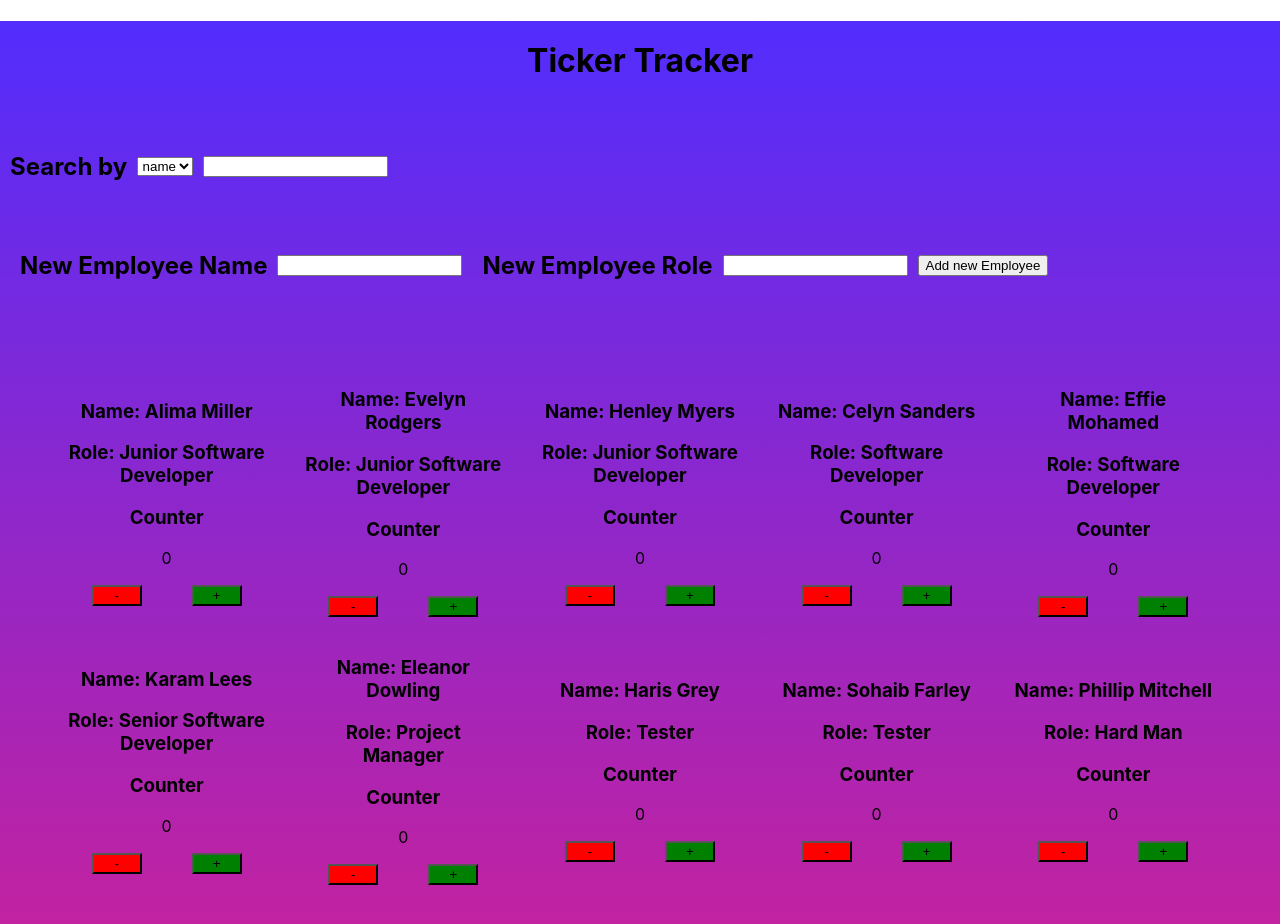
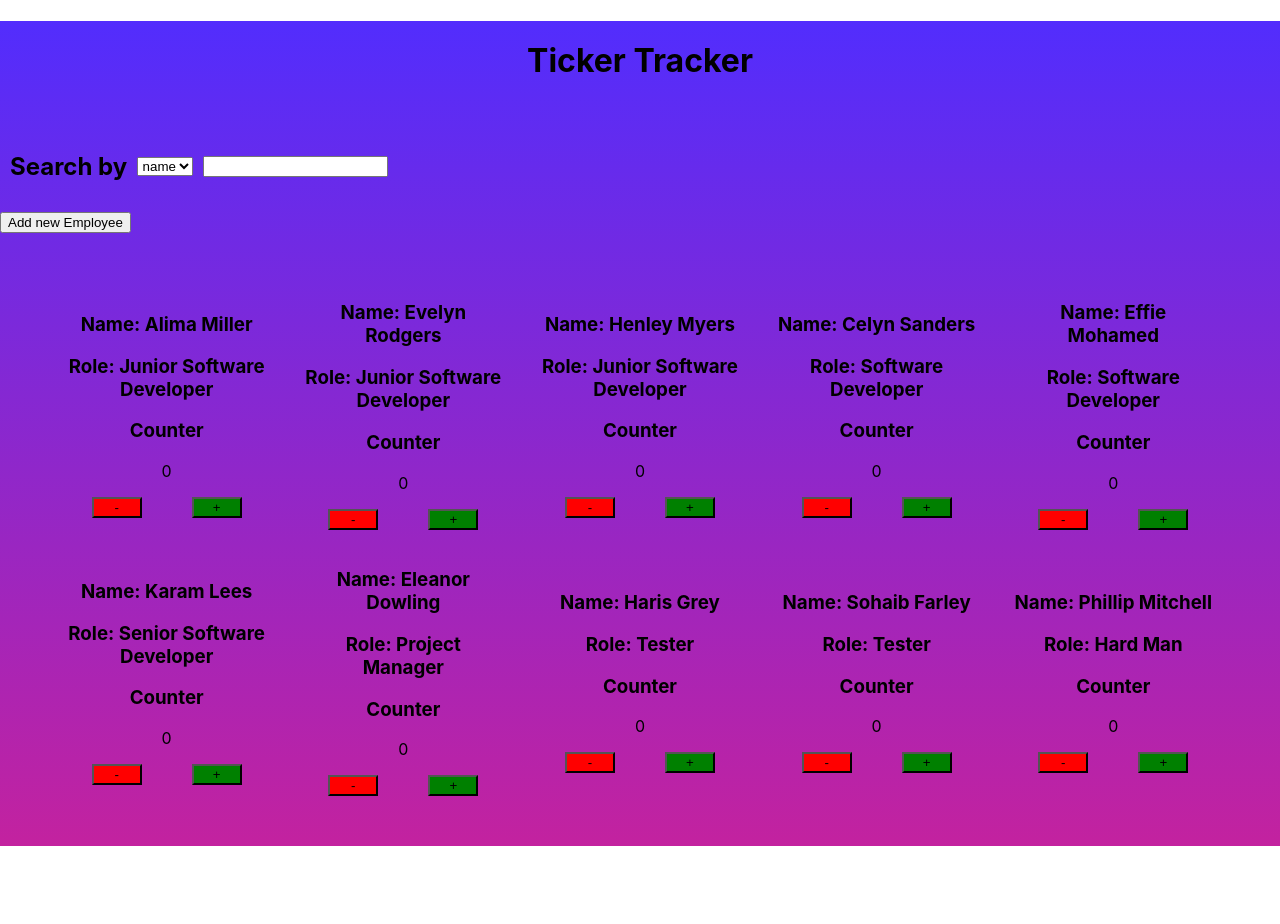
Before and after one commit to ABaldwin1999/ticket-tracker, a React (Create React App) app: page / in a window 1280 px wide. Shown: the top 924 px of the page. After the commit the page ends 846 px from the top, so only its background shows below. Built offline with nearby package versions, Linux system fonts and the light colour scheme.

Commit message:
functions added as props

```diff
--- a/src/components/Card/Card.jsx
+++ b/src/components/Card/Card.jsx
@@ -2,10 +2,18 @@ import React from "react";
 import "./Card.scss";
 import { useState } from "react";
 import Counter from "../Counter/Counter";
+import NewEmployeeForm from "../NewEmployeeForm/NewEmployeeForm";
+import TickerButton from "../TickerButton/TickerButton";
+import SearchBar from "../SearchBar/SearchBar";
 
 const Card = (props) => {
   const { teamArr } = props;
   const [newArr, setNewArr] = useState(teamArr);
+  const [showNewEmployeeForm, setShowNewEmployeeForm] = useState(false);
+
+  const toggleNewEmployeeForm = ()=>{
+    setShowNewEmployeeForm(!showNewEmployeeForm);
+  }
 
   const addNewEmployee = () => {
     const newEmployeeName = document.getElementById("newEmployeeName");
@@ -35,11 +43,11 @@ const Card = (props) => {
       let matchingEmployee =[];
       if(searchSelector.value==="name"){
         matchingEmployee = newArr.filter((team) => (
-        team.name.includes(searchEmployee.value)));
+        team.name.toLowerCase().includes(searchEmployee.value.toLowerCase())));
       }
       else{
         matchingEmployee = newArr.filter((team) => (
-          team.role.includes(searchEmployee.value)));
+          team.role.toLowerCase().includes(searchEmployee.value.toLowerCase())));
       }
     setNewArr(matchingEmployee);
   }
@@ -54,27 +62,9 @@ const Card = (props) => {
 
   return (
     <div>
-      <div className="searchBar">
-        <h2>Search by</h2>
-        <select id="searchSelector">
-          <option value="name">name</option>
-          <option value="role">role</option>
-        </select>
-        <input onInput={searchCards} id="searchEmployees" type="text" />
-      </div>
-      <div className="createNewEmployeeBar">
-        <div className="newEmployee">
-          <h2>New Employee Name</h2>
-          <input id="newEmployeeName" type="text" />
-        </div>
-        <div className="newEmployee">
-          <h2>New Employee Role</h2>
-          <input id="newEmployeeRole" type="text" />
-        </div>
-        <div onClick={addNewEmployee}>
-          <button>Add new Employee</button>
-        </div>
-      </div>
+      <SearchBar searchCards={searchCards}/>
+      <TickerButton className="formButton" buttonText ="Add new Employee" clickEvent ={toggleNewEmployeeForm} />
+      {showNewEmployeeForm && <NewEmployeeForm addNewEmployee={addNewEmployee}/>}
       <div className="cards">{cardListJSX}</div>
     </div>
   );
--- a/src/components/Counter/Counter.jsx
+++ b/src/components/Counter/Counter.jsx
@@ -23,13 +23,8 @@ const Counter = () => {
         <h3 className='Counter_items'>Counter</h3>
         <p className='Counter_items'>{counter}</p>
         <div className='buttonBox'>
-          <div onClick={handleDecrement}>
-          <TickerButton buttonStyle ="red" increment ="-"/>
-          </div>
-          <div onClick={handleIncrement}>
-          <TickerButton buttonStyle ="green" increment ="+"/>
-          </div>
-
+          <TickerButton buttonStyle ="red" buttonText ="-" clickEvent={handleDecrement}/>
+          <TickerButton buttonStyle ="green" buttonText ="+" clickEvent={handleIncrement}/>
         </div>
     </div>
   )
--- /dev/null
+++ b/src/components/NewEmployeeForm/NewEmployeeForm.jsx
@@ -0,0 +1,24 @@
+import React from "react";
+import TickerButton from "../TickerButton/TickerButton";
+
+
+const NewEmployeeForm = ({addNewEmployee}) => {
+
+  return (
+      <div className="createNewEmployeeBar">
+        <div className="newEmployee">
+          <h2>New Employee Name</h2>
+          <input id="newEmployeeName" type="text" />
+        </div>
+        <div className="newEmployee">
+          <h2>New Employee Role</h2>
+          <input id="newEmployeeRole" type="text" />
+        </div>
+        <TickerButton className="formButton" clickEvent={addNewEmployee} buttonText="Add new Employee"/>
+
+      </div>
+
+  );
+};
+
+export default NewEmployeeForm;
--- /dev/null
+++ b/src/components/SearchBar/SearchBar.jsx
@@ -0,0 +1,18 @@
+import React from 'react';
+
+
+const SearchBar = (props) => {
+  const {searchCards} = props;
+  return (
+    <div className="searchBar">
+    <h2>Search by</h2>
+    <select id="searchSelector">
+      <option value="name">name</option>
+      <option value="role">role</option>
+    </select>
+    <input onInput={searchCards} id="searchEmployees" type="text" />
+  </div>
+  )
+}
+
+export default SearchBar;
--- a/src/components/TickerButton/TickerButton.jsx
+++ b/src/components/TickerButton/TickerButton.jsx
@@ -2,8 +2,8 @@ import React from 'react';
 import './TickerButton.scss';
 
 const TickerButton = (props) => {
-  const {increment, buttonStyle} = props;
-  return (<button className={buttonStyle}>{increment}</button>)
+  const {buttonText, buttonStyle, clickEvent} = props;
+  return (<button className={buttonStyle} onClick={clickEvent}>{buttonText}</button>)
 }
 
 export default TickerButton;
--- a/src/components/TickerButton/TickerButton.scss
+++ b/src/components/TickerButton/TickerButton.scss
@@ -1,4 +1,7 @@
-
+.formButton{
+    padding: 10px;
+    margin: 20px;
+}
 .green{
     width: 50px;
     background-color: green;
```
Also changed, not shown: 1 other file (tests, documents, lock files or other folders).
